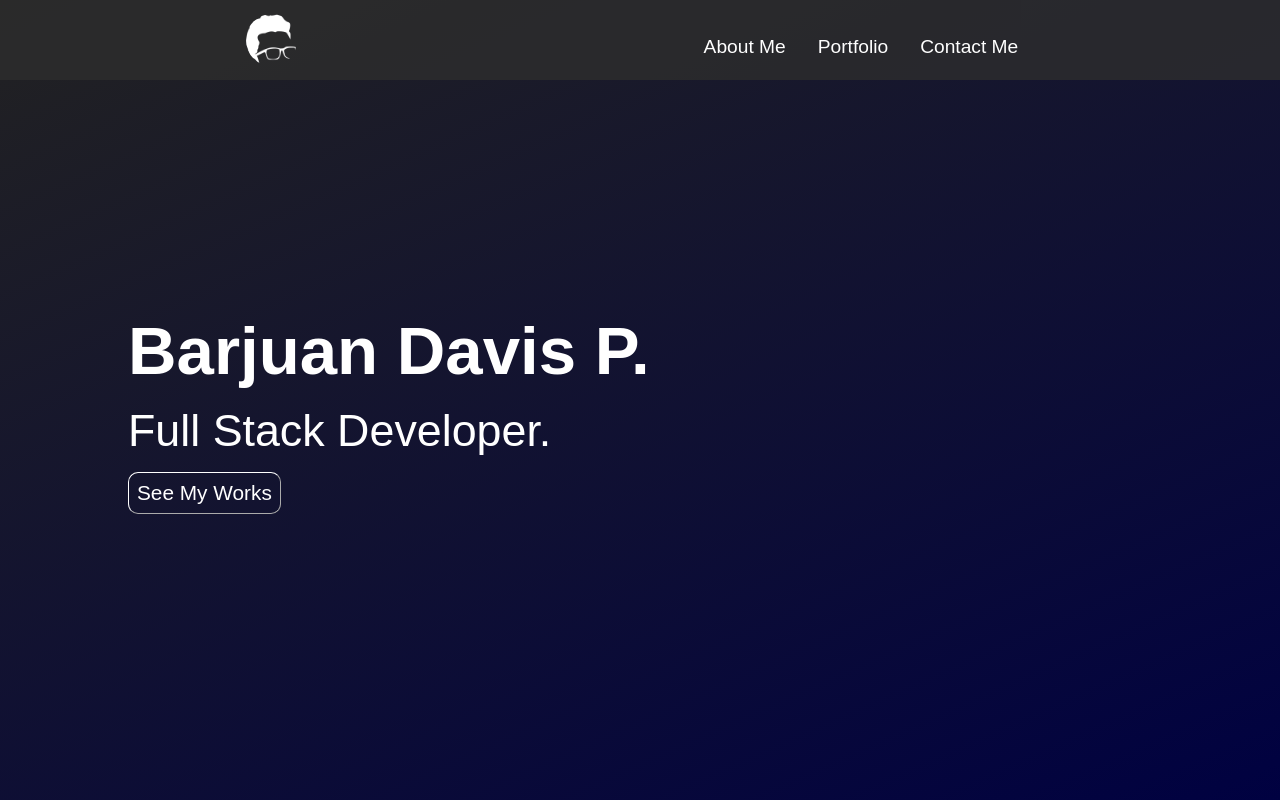
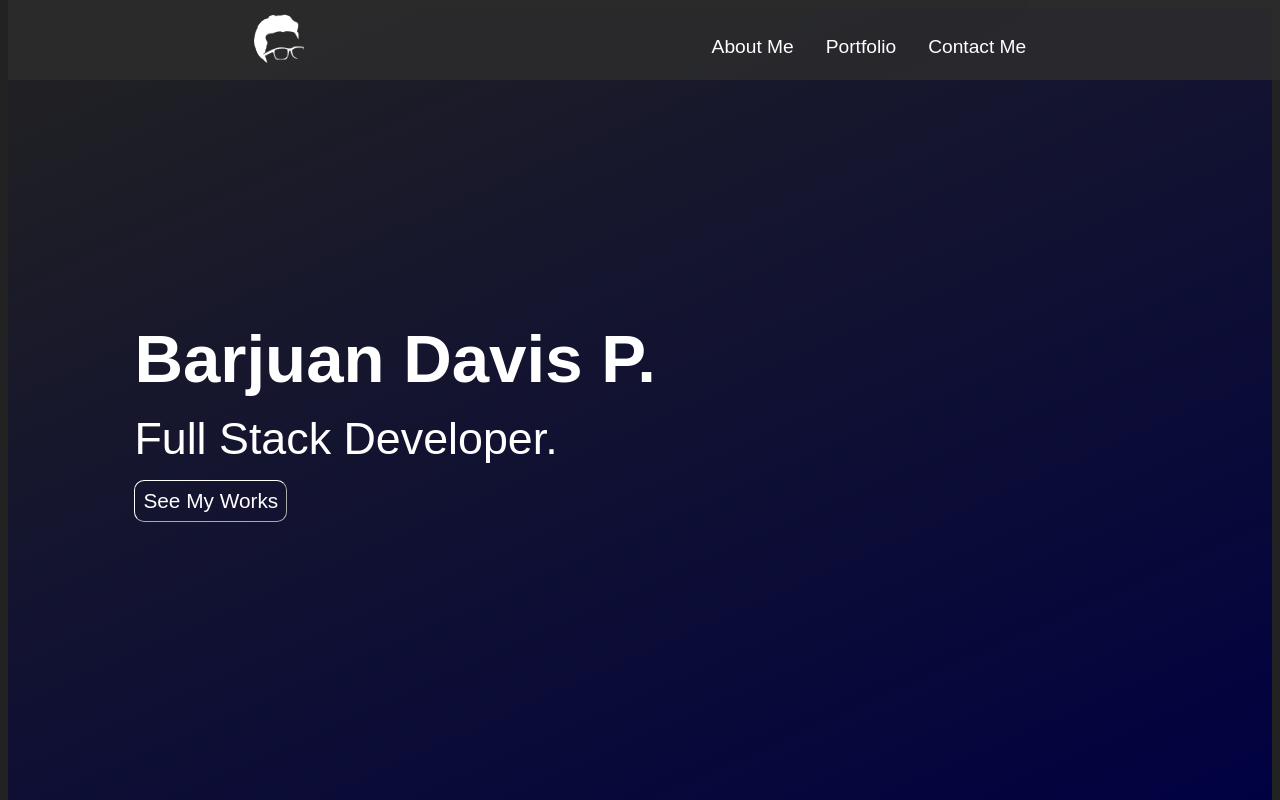
Before and after one commit to barjuandavis/barjuandavis-portfolio, a Gatsby site: page / in a window 1280 px wide. Shown: the top 800 px of the page. Built offline with nearby package versions, Linux system fonts and the light colour scheme; Gatsby itself is replaced by a stand-in of ours.

Commit message:
Attempt #2: reverting css reset at body tag

```diff
--- a/src/components/sections/aboutsection.js
+++ b/src/components/sections/aboutsection.js
@@ -98,7 +98,6 @@ const Subcontents = styled.p`
     margin-left: 0;
     margin-right: 0;
 `
-
 const SkillContainer = styled.div`
     margin-top: 2rem;
     grid-row-start: 7;
@@ -109,7 +108,6 @@ const SkillContainer = styled.div`
     -ms-flex-wrap: wrap;
     justify-content: space-around;
     justify-self: center;
-
     a {
         width: 5rem;
         height: 5rem;
@@ -118,7 +116,7 @@ const SkillContainer = styled.div`
         width: 5rem;
         height: 5rem;
         margin: 0.5rem;
-            path {
+            path:not(#kotlin) {
                 fill: white;
             }
             path {
@@ -127,7 +125,6 @@ const SkillContainer = styled.div`
             }
         }
     }
-
     a:hover {
         svg {
             path {
@@ -135,7 +132,6 @@ const SkillContainer = styled.div`
             }
         }
     }
-
 `
 
 const duration = 250;
--- a/src/styles/index.scss
+++ b/src/styles/index.scss
@@ -10,8 +10,6 @@ html {
 }
 
 body {
-    margin: 0;
-    padding: 0;
     background-color: #222;
     scroll-behavior: smooth;
 }
```
